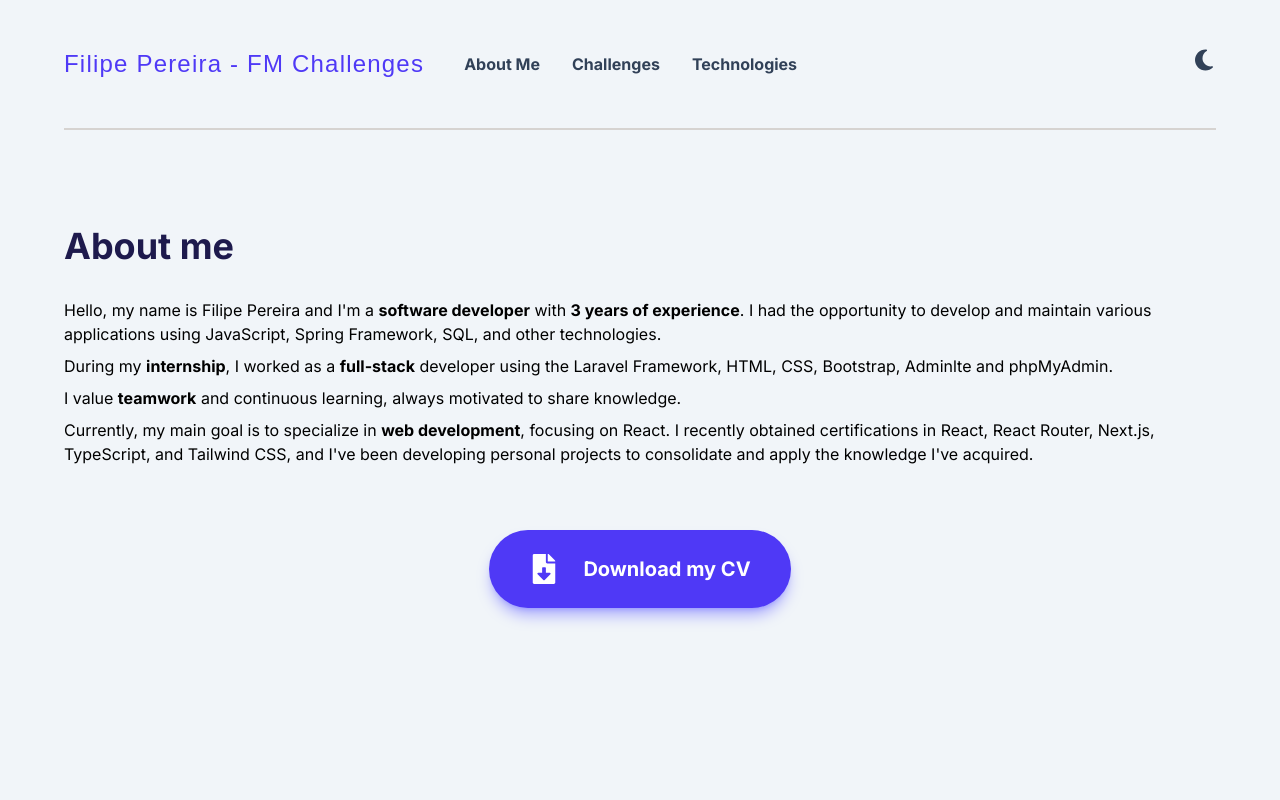
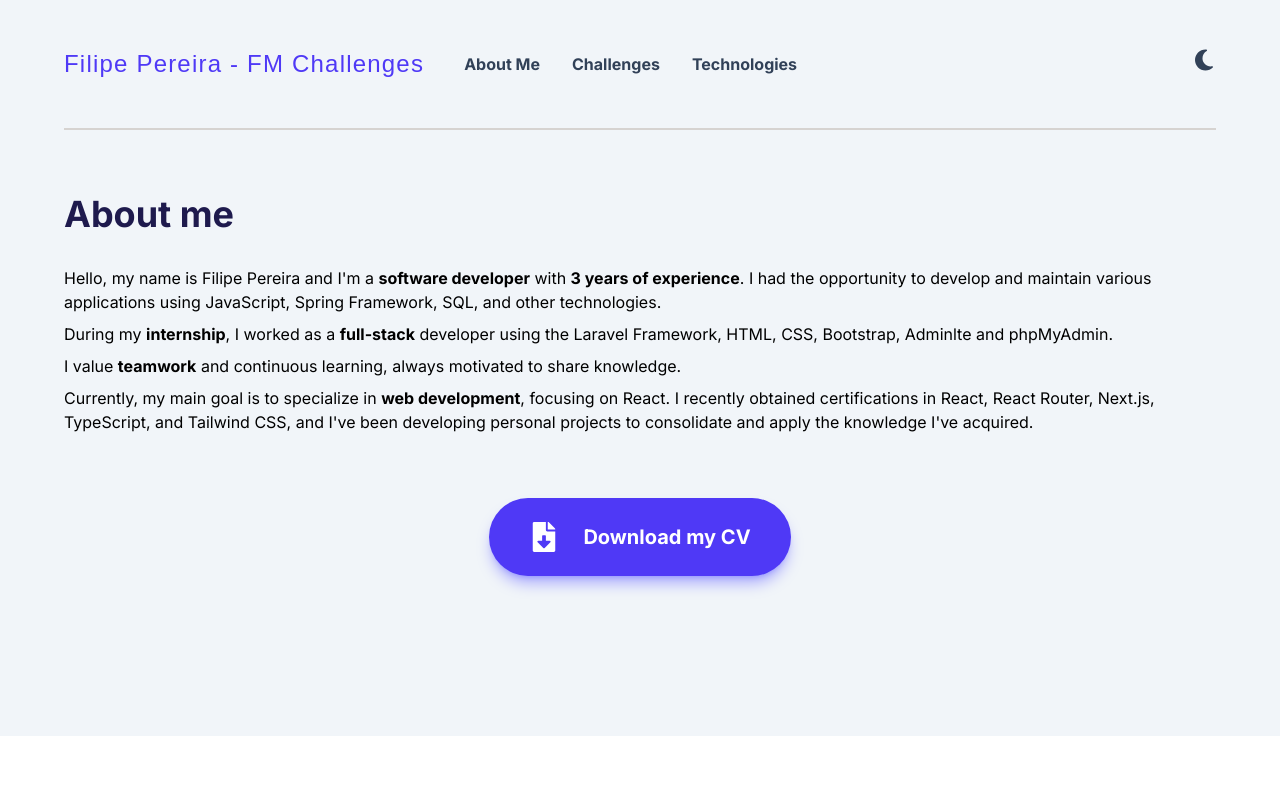
Before and after one commit to f29pereira/frontend-mentor-portfolio, a Next.js app: page / in a window 1280 px wide. Shown: the top 800 px of the page. Built offline with nearby package versions, Linux system fonts and the light colour scheme; a web font is replaced by a local one.

Commit message:
feat: update styling of the RootLayout component
- Increate padding values on screens smaller than 640px

```diff
--- a/src/app/layout.tsx
+++ b/src/app/layout.tsx
@@ -40,7 +40,7 @@ export default function RootLayout({
           <Nav />
           <main
             className={clsx(
-              "flex-1 px-4 py-16",
+              "flex-1 px-6 py-8",
               "sm:px-10 md:px-12",
               "lg:px-14 xl:px-16 2xl:px-20",
               "3xl:px-40 3xl:py-20",
```
